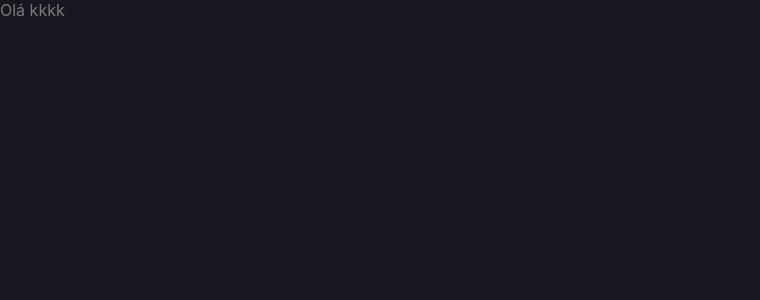
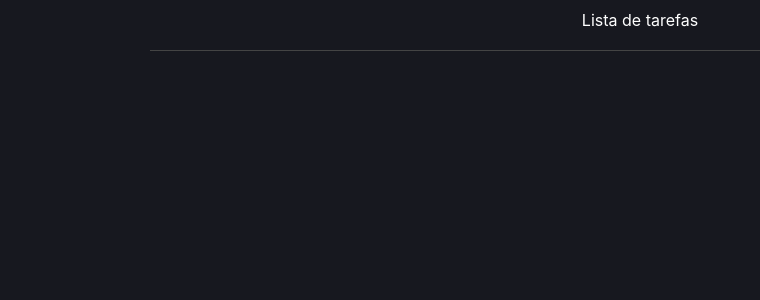
Before and after one commit to pvcapuano/ListaTarefas, a React (Vite) app: page / in a window 1280 px wide. Shown: the top 300 px of the page, without its empty margins (0-760 px from the left). Built offline with nearby package versions, Linux system fonts and the light colour scheme.

Commit message:
add some styles

```diff
--- a/src/App.styles.ts
+++ b/src/App.styles.ts
@@ -4,4 +4,19 @@ export const Container = styled.div`
   background-color: #17181F;
   color: #797A81;
   min-height: 100vh;
-`
+`;
+
+export const Area = styled.div`
+  margin: auto;
+  max-width: 980px;
+  padding: 10px;
+`;
+
+export const Header = styled.div`
+  margin: 0;
+  padding: 0;
+  color: #FFF;
+  text-align: center;
+  border-bottom: 1px solid #444;
+  padding-bottom: 20px;
+`;
--- a/src/App.tsx
+++ b/src/App.tsx
@@ -1,12 +1,16 @@
 
 import React from "react"
-import { Container } from "./App.styles"
+import { Container, Area, Header } from "./App.styles"
 
 const App = () => {
   return(
-    <>
-      <Container> Olá kkkk </Container>
-    </>
+
+      <Container>
+        <Area>
+          <Header> Lista de tarefas </Header>
+        </Area>
+       </Container>
+
   )
 }
 
```
